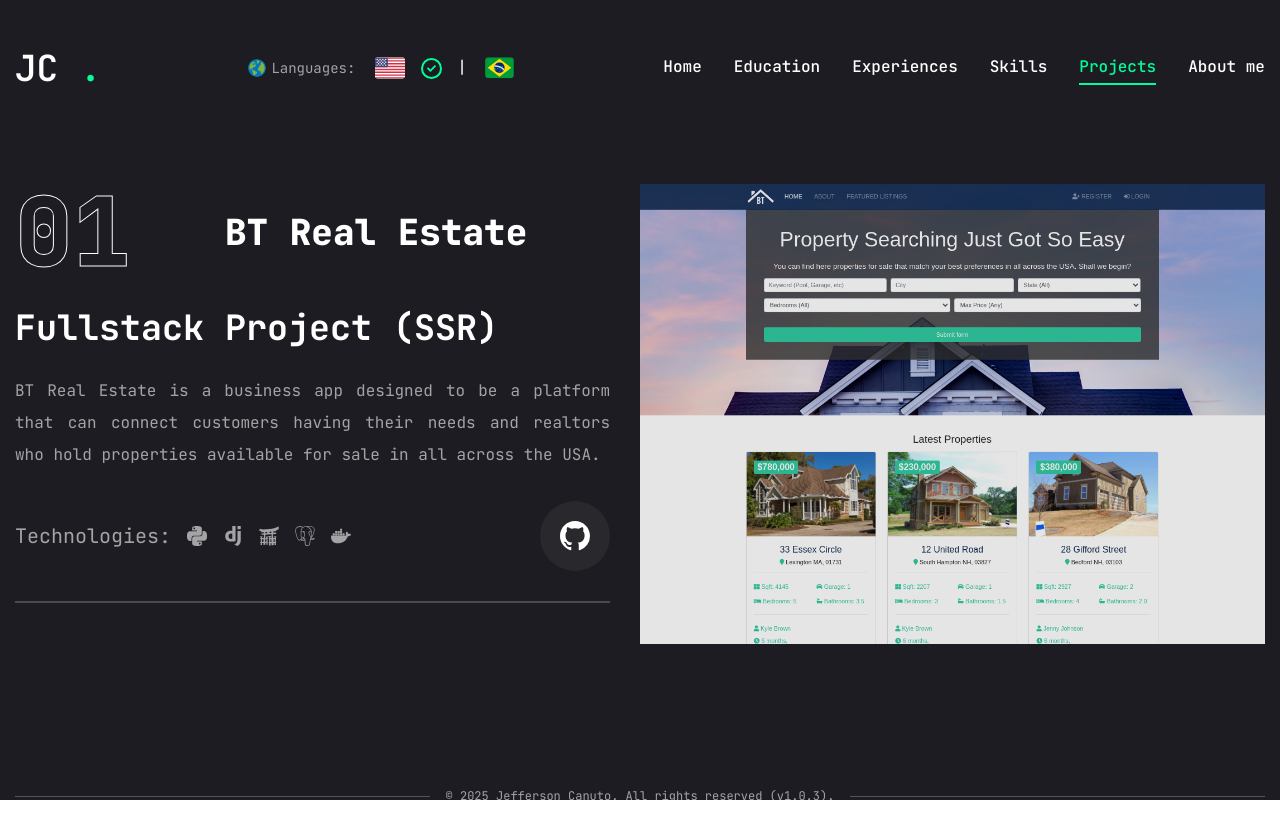
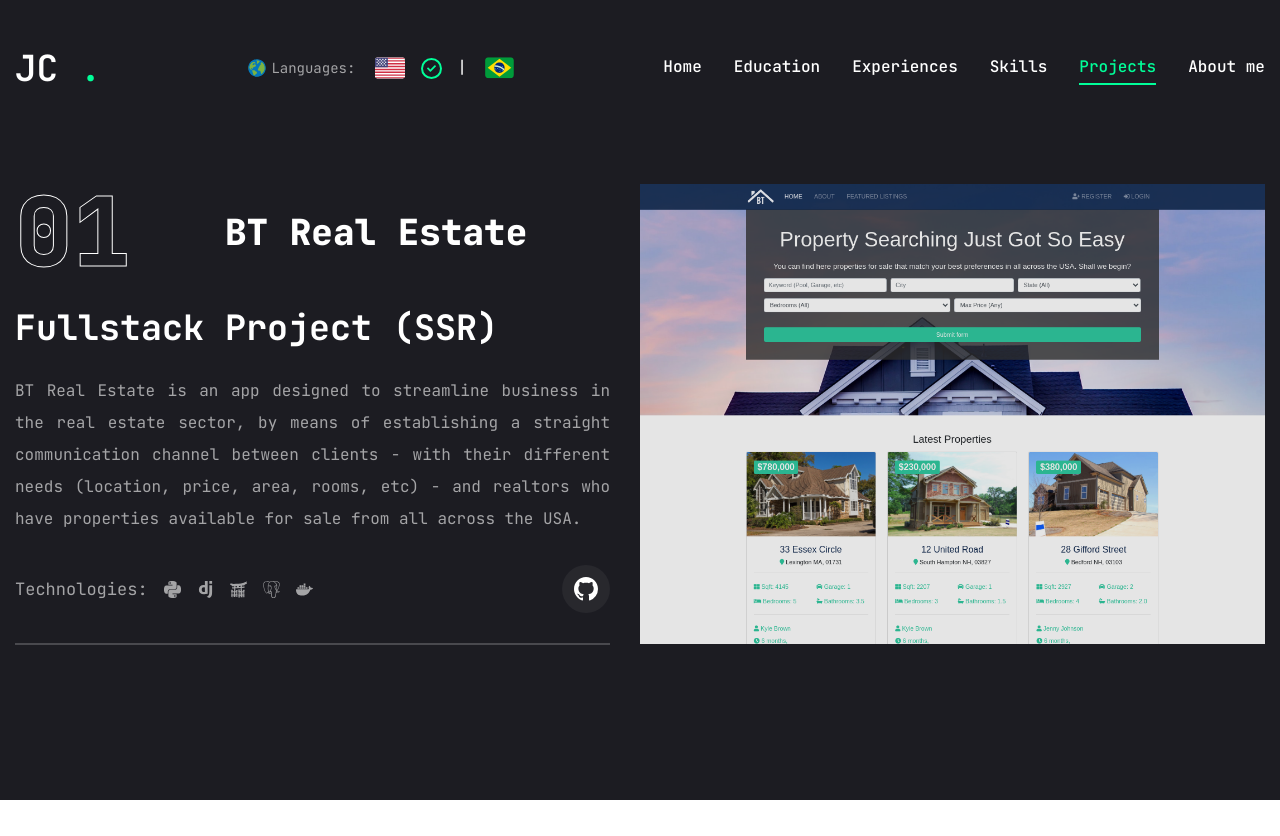
Before and after one commit to JeffersonCanuto/jefferson-portfolio, a Next.js app: page /projects in a window 1280 px wide. Built offline with nearby package versions, Linux system fonts and the light colour scheme.

Commit message:
feat: add translation logics for Projects page based upon preferred language

```diff
--- a/src/app/projects/page.tsx
+++ b/src/app/projects/page.tsx
@@ -1,6 +1,8 @@
 "use client";
 
-import React, { useState, ReactNode } from "react";
+import React, { useState, useEffect, useCallback, ReactNode } from "react";
+
+import { useSelector } from "react-redux";
 
 import {
     SiPython,
@@ -20,6 +22,8 @@ import {
     TooltipTrigger
 } from "@/components/ui/tooltip";
 import WorkSliderBtns from "@/components/WorkSliderBtns";
+import ProjectStrings, { ProjectStringItems } from "@/strings/pages/Projects";
+import { RootState } from "@/redux/store";
 
 import { Swiper as SwiperType } from "swiper";
 import { Swiper, SwiperSlide } from "swiper/react";
@@ -46,15 +50,25 @@ type ProjectItems<T, U> = {
     github: T;
 };
 
+const getProjectsFieldNames = (
+    language: string,
+    field: keyof ProjectStringItems["en"],
+    type: keyof ProjectStringItems["en"]["first"]
+) => {
+    return ProjectStrings[language.includes("en-us") ? "en" : "br"][field][type];
+}
+
+const Projects:React.FC = () => {
+    const language = useSelector((state:RootState) => state.language.preferred);
+
     const projects:ProjectItems<string,StackItems>[] = [
         {
             index: 1,
             num: '01',
-        category: 'fullstack',
+            title: getProjectsFieldNames(language, "first", "title"),
+            category: getProjectsFieldNames(language, "first", "category"),
+            description: getProjectsFieldNames(language, "first", "description"),
             type: 'SSR',
-        title: "BT Real Estate",
-        description: "BT Real Estate is a business app designed to be a platform that can connect customers having their needs and realtors who hold properties available \
-        for sale in all across the USA.",
             stack: [
                 {
                     index: 1,
@@ -87,16 +101,21 @@ const projects:ProjectItems<string,StackItems>[] = [
         }
     ];
 
-const Projects:React.FC = () => {
-    const [ project, setProject ] = useState<ProjectItems<string,StackItems>>(projects[0]);
+    const [ project, setProject ] = useState<ProjectItems<string, StackItems>>(projects[0]);
+    const [ currentIndex, setCurrentIndex ] = useState<number>(0);
 
-    const handleSlide = (swiper:SwiperType) => {
+    useEffect(() => {
+        setProject(projects[currentIndex]);
+    }, [language]);
+
+    const handleSlide = useCallback((swiper:SwiperType) => {
         // Get current slide index
         const currentIndex = swiper.activeIndex;
 
         // Update project state based on current slide index
+        setCurrentIndex(currentIndex);
         setProject(projects[currentIndex]);
-    }
+    }, []);
 
     return (
         <motion.section
@@ -127,13 +146,19 @@ const Projects:React.FC = () => {
                                 </div>
                             </div>
                             {/* Project category */}
-                            <h2 className="text-[35px] text-white font-bold leading-none group-hover:text-accent transition-all duration-500 capitalize">{project.category} project {`(${project.type})`}</h2>
+                            <h2 className="text-[35px] text-white font-bold leading-none group-hover:text-accent transition-all duration-500 capitalize">{project.category} {`(${project.type})`}</h2>
                             {/* Project description */}
                             <p className="text-white/60 text-justify">{project.description}</p>
                             {/* Stack */}
                             <div className="flex justify-between">
-                                <div className="flex items-center gap-4 text-[16px] md:text-xl text-white/60">
-                                    Technologies:
+                                <div className="flex items-center gap-4 text-[16px] md:text-[17px] text-white/60">
+                                    {
+                                        language.includes("en-us") ?
+                                            "Technologies"
+                                        :
+                                            "Tecnologias"
+                                    }
+                                    :
                                     {project.stack.map((item:StackItems) => {
                                         return (
                                             <TooltipProvider key={item.index}>
@@ -150,12 +175,11 @@ const Projects:React.FC = () => {
                                     })}
                                 </div>
                                 {/* Github project button */}
-                                <>
                                 <Link href={project.github} target="_blank">
                                     <TooltipProvider delayDuration={100}>
                                         <Tooltip>
-                                                <TooltipTrigger className="w-[40px] h-[40px] md:w-[70px] md:h-[70px] rounded-full bg-white/5 flex justify-center items-center group">
-                                                    <BsGithub className="text-white text-xl md:text-3xl group-hover:text-accent" />
+                                            <TooltipTrigger className="w-[40px] h-[40px] md:w-[48px] md:h-[48px] rounded-full bg-white/5 flex justify-center items-center group">
+                                                <BsGithub className="text-white text-xl md:text-2xl group-hover:text-accent" />
                                             </TooltipTrigger>
                                             <TooltipContent>
                                                 <p>GitHub</p>
@@ -163,7 +187,6 @@ const Projects:React.FC = () => {
                                         </Tooltip>
                                     </TooltipProvider>
                                 </Link>
-                                </>
                             </div>
                             {/* Border */}
                             <div className="border border-white/20"></div>
--- a/src/components/Copyright.tsx
+++ b/src/components/Copyright.tsx
@@ -29,7 +29,7 @@ const Copyright:React.FC = () => {
                 : pathname === "/skills" ?
                     "-mt-1"
                 : pathname === "/projects" ?
-                    "-mt-8"
+                    "-mt-5"
                 : pathname === "/about" ?
                     "mt-4"
                 :
--- /dev/null
+++ b/src/strings/pages/Projects.ts
@@ -0,0 +1,37 @@
+export interface ProjectStringItems {
+    en: {
+        first: {
+            title: string;
+            category: string;
+            description: string;
+        }
+    };
+    br: {
+        first: {
+            title: string;
+            category: string;
+            description: string;
+        }
+    };
+};
+
+const ProjectStrings:ProjectStringItems = {
+    en: {
+        first: {
+            title: "BT Real Estate",
+            category: "Fullstack Project",
+            description: "BT Real Estate is an app designed to streamline business in the real estate sector, by means of establishing a straight communication channel between clients - with \
+                their different needs (location, price, area, rooms, etc) - and realtors who have properties available for sale from all across the USA."
+        }
+    },
+    br: {
+        first: {
+            title: "BT Imobiliária",
+            category: "Projeto Fullstack",
+            description: "BT Imobiliária é um aplicativo projetado para otimizar os negócios no setor imobiliário, criando um canal direto de comunicação entre clientes - com \
+                suas diversas necessidades (localidade, preço, área, cômodos, etc) - e corretores que possuem propriedades à venda em todo o território dos EUA."
+        }
+    }
+};
+
+export default ProjectStrings;
```
Lines whose indentation alone changed are shown as unchanged.
